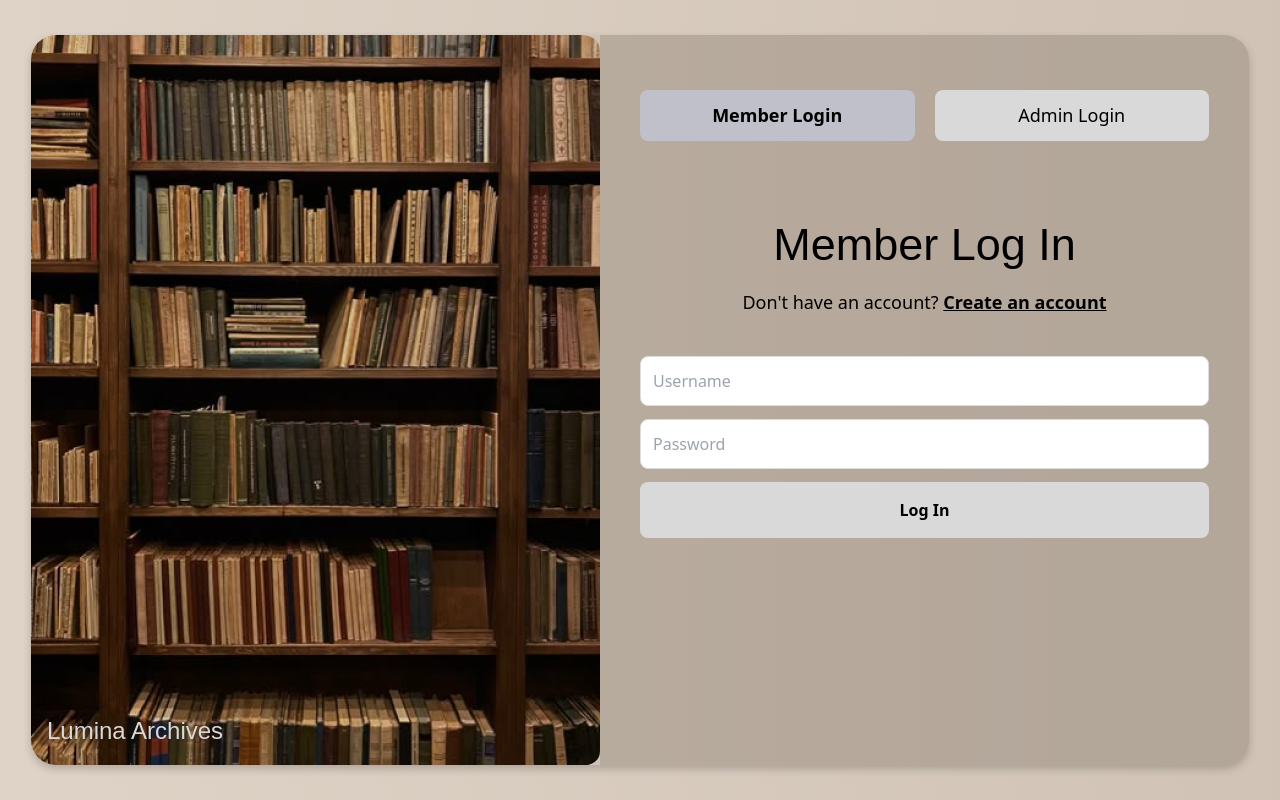
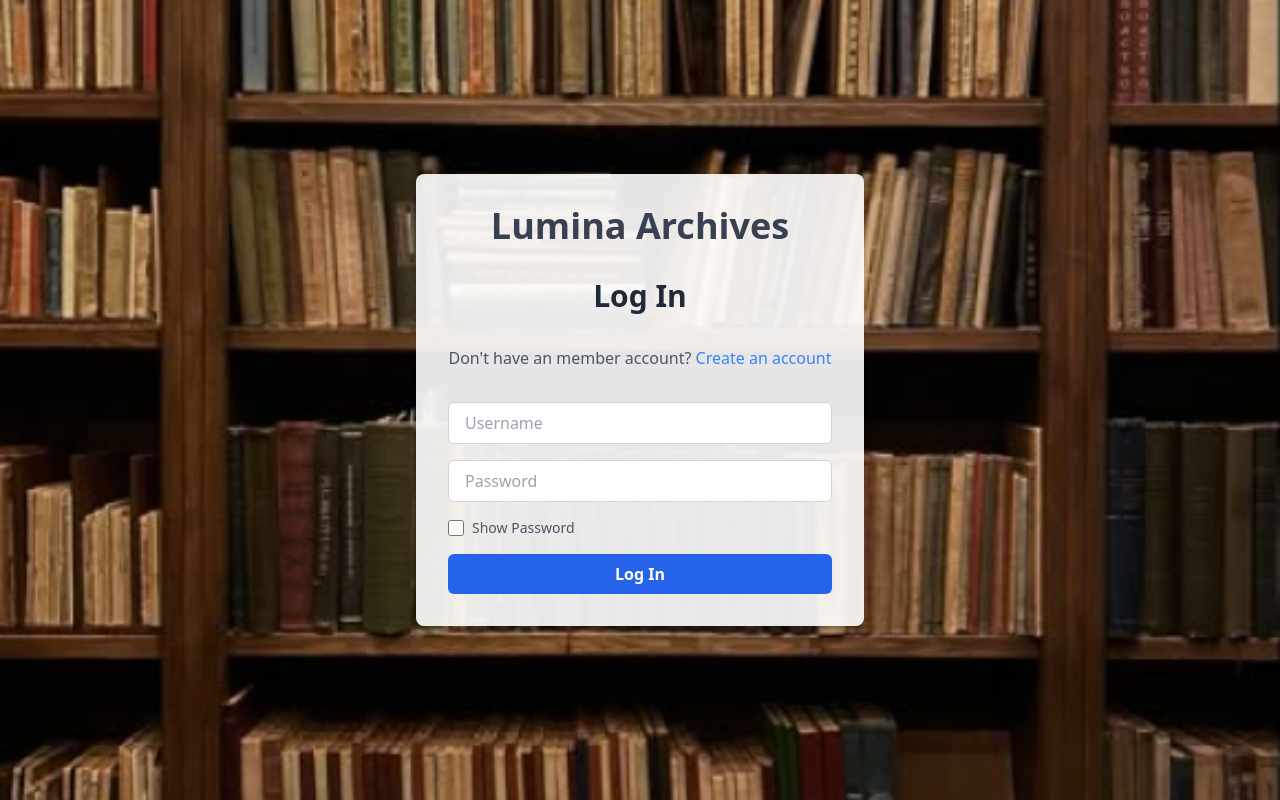
Before and after one commit to kelanwu17/COSC3380-Library-Database, a React (Create React App) app in the folder frontend/: page /Login in a window 1280 px wide. Built offline with nearby package versions, Linux system fonts and the light colour scheme; what ldrs would draw is missing.

Commit message:
login remove toggle

```diff
--- a/frontend/src/Pages/Login Page/loginPage.jsx
+++ b/frontend/src/Pages/Login Page/loginPage.jsx
@@ -1,19 +1,17 @@
 import React, { useState, useEffect } from 'react';
-import './loginPage.css'; // Import the CSS file
 import axios from 'axios';
 import { useNavigate, Link } from 'react-router-dom';
-
 
 function LoginPage() {
   const [username, setUsername] = useState('');
   const [password, setPassword] = useState('');
+  const [showPassword, setShowPassword] = useState(false);
   const [errorMessage, setErrorMessage] = useState('');
-  const [loginType, setLoginType] = useState('member');
+  const [successMessage, setSuccessMessage] = useState('');
   const [isUserLoggedIn, setIsUserLoggedIn] = useState(false);
   const navigate = useNavigate();
   const userId = sessionStorage.getItem('loggedin');
 
-  // If user is already logged in, navigate to home
   useEffect(() => {
     if (userId) {
       setIsUserLoggedIn(true);
@@ -22,56 +20,70 @@ function LoginPage() {
 
   useEffect(() => {
     if (isUserLoggedIn) {
+      setTimeout(() => {
         navigate('/');
+      }, 100); // Redirect to home after a short delay
     }
   }, [isUserLoggedIn, navigate]);
 
-  // Function to handle login
   const handleLogin = async (event) => {
     event.preventDefault();
     setErrorMessage('');
+    setSuccessMessage('');
 
-    // Validate inputs
     if (!username || !password) {
       setErrorMessage('Username and Password are required.');
       return;
     }
 
-    const loginUrl = loginType === 'member'
-      ? 'https://library-database-backend.onrender.com/auth/login/member'
-      : 'https://library-database-backend.onrender.com/auth/login/admin';
+    try {
+      let response = await axios.post('https://library-database-backend.onrender.com/auth/login/member', {
+        username,
+        password,
+      });
+      const member = response.data[0];
 
+      sessionStorage.setItem('username', member.username);
+      sessionStorage.setItem('email', member.email);
+      sessionStorage.setItem('firstName', member.firstName);
+      sessionStorage.setItem('lastName', member.lastName);
+      sessionStorage.setItem('phone', member.phone);
+      sessionStorage.setItem('memberId', member.memberId);
+      sessionStorage.setItem('preferences', member.preferences);
+      sessionStorage.setItem('roles', 'member');
+      sessionStorage.setItem('loggedin', true);
+
+      setIsUserLoggedIn(true);
+      setSuccessMessage('Login successful! Welcome, Member.');
+
+    } catch (error) {
+      if (error.response && error.response.status === 401) {
         try {
-      const response = await axios.post(loginUrl, { username, password });
-      const userData = response.data;
-      const user = userData[0];
+          const response = await axios.post('https://library-database-backend.onrender.com/auth/login/admin', {
+            username,
+            password,
+          });
+          const admin = response.data[0];
 
-      // Store session data
-      sessionStorage.setItem('username', user.username);
-      sessionStorage.setItem('email', user.email);
-      sessionStorage.setItem('firstName', user.firstName);
+          sessionStorage.setItem('username', admin.username);
+          sessionStorage.setItem('email', admin.email);
+          sessionStorage.setItem('firstName', admin.firstName);
+          sessionStorage.setItem('lastName', admin.lastName);
+          sessionStorage.setItem('phone', admin.phone);
+          sessionStorage.setItem('adminId', admin.adminId);
+          sessionStorage.setItem('roles', admin.roles);
+          sessionStorage.setItem('loggedin', true);
 
-      sessionStorage.setItem('lastName', user.lastName);
-      sessionStorage.setItem('phone', user.phone);
+          setIsUserLoggedIn(true);
+          setSuccessMessage('Login successful! Welcome, Admin.');
 
-      if (loginType === 'admin') {
-        sessionStorage.setItem('roles', user.roles);
-        sessionStorage.setItem('adminId', user.adminId);
+        } catch (adminError) {
+          if (adminError.response && adminError.response.status === 401) {
+            setErrorMessage('Invalid username or password. Please try again.');
+          } else {
+            setErrorMessage('An unexpected error occurred.');
           }
-      if (loginType === 'member') {
-        sessionStorage.setItem('roles', 'member');
-        sessionStorage.setItem('preferences', user.preferences);
-        sessionStorage.setItem('memberId', user.memberId);
-        sessionStorage.setItem('faculty', user.role);
         }
-      sessionStorage.setItem('loggedin', true);
-      setIsUserLoggedIn(true);
-    } catch (error) {
-      if (error.response.status === 401) {
-        setErrorMessage('Invalid username or password. Please try again.');
-      }
-      else if (error.response && error.response.data) {
-        setErrorMessage(error.response.data.message);
       } else {
         setErrorMessage('An unexpected error occurred.');
       }
@@ -79,69 +91,63 @@ function LoginPage() {
   };
 
   useEffect(() => {
-    setErrorMessage('')
+    setErrorMessage('');
   }, [username, password]);
+
   return (
-    <div className="login-container">
-      <div className="login-wrapper">
-        <div className="image-section">
-          <img
-            src="/loginpage.png"
-            alt="Lumina Archives"
-            className="library-image"
-          />
-          <p className="image-caption">Lumina Archives</p>
+         <div
+            className="flex min-h-screen items-center justify-center bg-gray-100 p-4"
+            style={{
+                backgroundImage: "url('/loginpage.png')",
+                backgroundSize: "cover",
+                backgroundPosition: "center",
+            }}
+        >
+
+        {/* Main Content */}
+        <div className="flex w-full max-w-md flex-col items-center bg-white bg-opacity-90 shadow-md rounded-lg p-8 space-y-8">
+            <div className="flex flex-col items-center">
+            <p className="text-gray-700 font-bold text-4xl">Lumina Archives</p>
             </div>
-        <div className="form-section">
-          <div className="login-toggle">
-            <button
-              className={loginType === 'member' ? 'toggle-button active' : 'toggle-button'}
-              onClick={() => setLoginType('member')}
-            >
-              Member Login
-            </button>
-            <button
-              className={loginType === 'admin' ? 'toggle-button active' : 'toggle-button'}
-              onClick={() => setLoginType('admin')}
-            >
-              Admin Login
-            </button>
-          </div>
-          <h2 className="login-title">
-            {loginType === 'member' ? 'Member Log In' : 'Admin Log In'}
-          </h2>
-          {loginType === 'member' && (
-            <p className="signup-link">
-              Don't have an account?{' '}
-              <a href="/signup" className="signup-anchor">
+            <h2 className="text-3xl font-bold text-gray-800 text-center">Log In</h2>
+            <p className="text-md text-gray-600 text-center mt-2">
+          Don't have an member account?{' '}
+          <Link to="/signup" className="text-blue-500 hover:underline">
             Create an account
-              </a>
+          </Link>
         </p>
-          )}
-          <form >
+        <form onSubmit={handleLogin} className="space-y-4 mt-6">
           <input
             type="text"
-              className="input-field"
             placeholder="Username"
             value={username}
             onChange={(e) => setUsername(e.target.value)}
             required
+            className="w-full px-4 py-2 border border-gray-300 rounded-md focus:outline-none focus:ring-2 focus:ring-blue-500"
           />
           <input
-              type="password"
-              className="input-field"
+            type={showPassword ? 'text' : 'password'}
             placeholder="Password"
             value={password}
             onChange={(e) => setPassword(e.target.value)}
             required
+            className="w-full px-4 py-2 border border-gray-300 rounded-md focus:outline-none focus:ring-2 focus:ring-blue-500"
           />
-            <button type="submit" className="login-button" onClick={handleLogin}>
+          <div className="flex items-center space-x-2">
+            <input
+              type="checkbox"
+              checked={showPassword}
+              onChange={() => setShowPassword(!showPassword)}
+              className="h-4 w-4 text-blue-600"
+            />
+            <label className="text-sm text-gray-600">Show Password</label>
+          </div>
+          <button type="submit" className="w-full py-2 bg-blue-600 text-white rounded-md font-semibold hover:bg-blue-700">
             Log In
           </button>
-
         </form>
-          {errorMessage && <p className="error-message">{errorMessage}</p>}
-        </div>
+        {successMessage && <p className="text-green-600 text-center mt-4">{successMessage}</p>}
+        {errorMessage && <p className="text-red-600 text-center mt-4">{errorMessage}</p>}
       </div>
     </div>
   );
--- /dev/null
+++ b/frontend/src/Pages/Login Page/loginPageold.jsx
@@ -0,0 +1,150 @@
+import React, { useState, useEffect } from 'react';
+import './loginPage.css'; // Import the CSS file
+import axios from 'axios';
+import { useNavigate, Link } from 'react-router-dom';
+
+
+function LoginPage() {
+  const [username, setUsername] = useState('');
+  const [password, setPassword] = useState('');
+  const [errorMessage, setErrorMessage] = useState('');
+  const [loginType, setLoginType] = useState('member');
+  const [isUserLoggedIn, setIsUserLoggedIn] = useState(false);
+  const navigate = useNavigate();
+  const userId = sessionStorage.getItem('loggedin');
+
+  // If user is already logged in, navigate to home
+  useEffect(() => {
+    if (userId) {
+      setIsUserLoggedIn(true);
+    }
+  }, [userId]);
+
+  useEffect(() => {
+    if (isUserLoggedIn) {
+      navigate('/');
+    }
+  }, [isUserLoggedIn, navigate]);
+
+  // Function to handle login
+  const handleLogin = async (event) => {
+    event.preventDefault();
+    setErrorMessage('');
+
+    // Validate inputs
+    if (!username || !password) {
+      setErrorMessage('Username and Password are required.');
+      return;
+    }
+
+    const loginUrl = loginType === 'member'
+      ? 'https://library-database-backend.onrender.com/auth/login/member'
+      : 'https://library-database-backend.onrender.com/auth/login/admin';
+
+    try {
+      const response = await axios.post(loginUrl, { username, password });
+      const userData = response.data;
+      const user = userData[0];
+
+      // Store session data
+      sessionStorage.setItem('username', user.username);
+      sessionStorage.setItem('email', user.email);
+      sessionStorage.setItem('firstName', user.firstName);
+
+      sessionStorage.setItem('lastName', user.lastName);
+      sessionStorage.setItem('phone', user.phone);
+
+      if (loginType === 'admin') {
+        sessionStorage.setItem('roles', user.roles);
+        sessionStorage.setItem('adminId', user.adminId);
+      }
+      if (loginType === 'member') {
+        sessionStorage.setItem('roles', 'member');
+        sessionStorage.setItem('preferences', user.preferences);
+        sessionStorage.setItem('memberId', user.memberId);
+        sessionStorage.setItem('faculty', user.role);
+      }
+      sessionStorage.setItem('loggedin', true);
+      setIsUserLoggedIn(true);
+    } catch (error) {
+      if (error.response.status === 401) {
+        setErrorMessage('Invalid username or password. Please try again.');
+      }
+      else if (error.response && error.response.data) {
+        setErrorMessage(error.response.data.message);
+      } else {
+        setErrorMessage('An unexpected error occurred.');
+      }
+    }
+  };
+
+  useEffect(() => {
+    setErrorMessage('')
+  }, [username, password]);
+  return (
+    <div className="login-container">
+      <div className="login-wrapper">
+        <div className="image-section">
+          <img
+            src="/loginpage.png"
+            alt="Lumina Archives"
+            className="library-image"
+          />
+          <p className="image-caption">Lumina Archives</p>
+        </div>
+        <div className="form-section">
+          <div className="login-toggle">
+            <button
+              className={loginType === 'member' ? 'toggle-button active' : 'toggle-button'}
+              onClick={() => setLoginType('member')}
+            >
+              Member Login
+            </button>
+            <button
+              className={loginType === 'admin' ? 'toggle-button active' : 'toggle-button'}
+              onClick={() => setLoginType('admin')}
+            >
+              Admin Login
+            </button>
+          </div>
+          <h2 className="login-title">
+            {loginType === 'member' ? 'Member Log In' : 'Admin Log In'}
+          </h2>
+          {loginType === 'member' && (
+            <p className="signup-link">
+              Don't have an account?{' '}
+              <a href="/signup" className="signup-anchor">
+                Create an account
+              </a>
+            </p>
+          )}
+          <form >
+            <input
+              type="text"
+              className="input-field"
+              placeholder="Username"
+              value={username}
+              onChange={(e) => setUsername(e.target.value)}
+              required
+            />
+            <input
+              type="password"
+              className="input-field"
+              placeholder="Password"
+              value={password}
+              onChange={(e) => setPassword(e.target.value)}
+              required
+            />
+            <button type="submit" className="login-button" onClick={handleLogin}>
+              Log In
+            </button>
+
+          </form>
+          {errorMessage && <p className="error-message">{errorMessage}</p>}
+        </div>
+      </div>
+    </div>
+  );
+}
+
+export default LoginPage;
```
Lines whose indentation alone changed are shown as unchanged.
